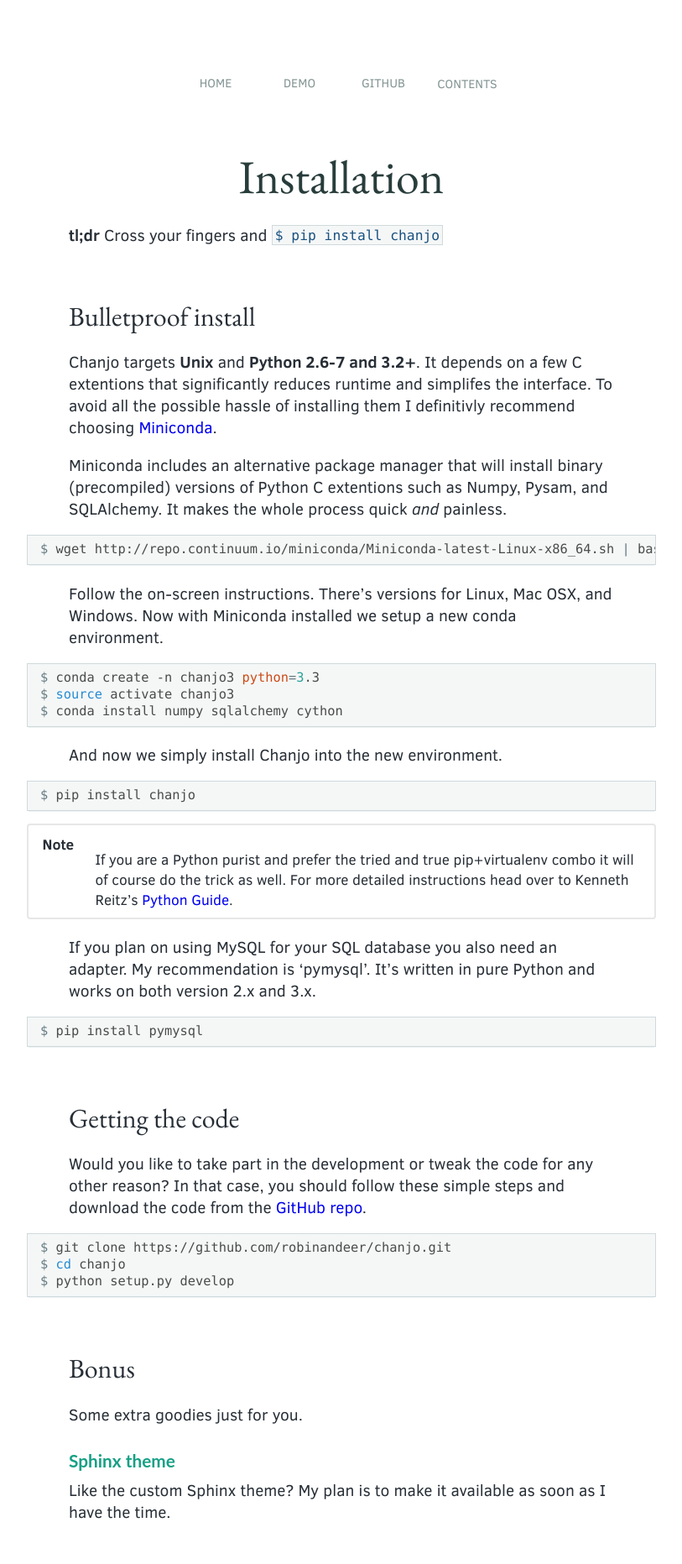
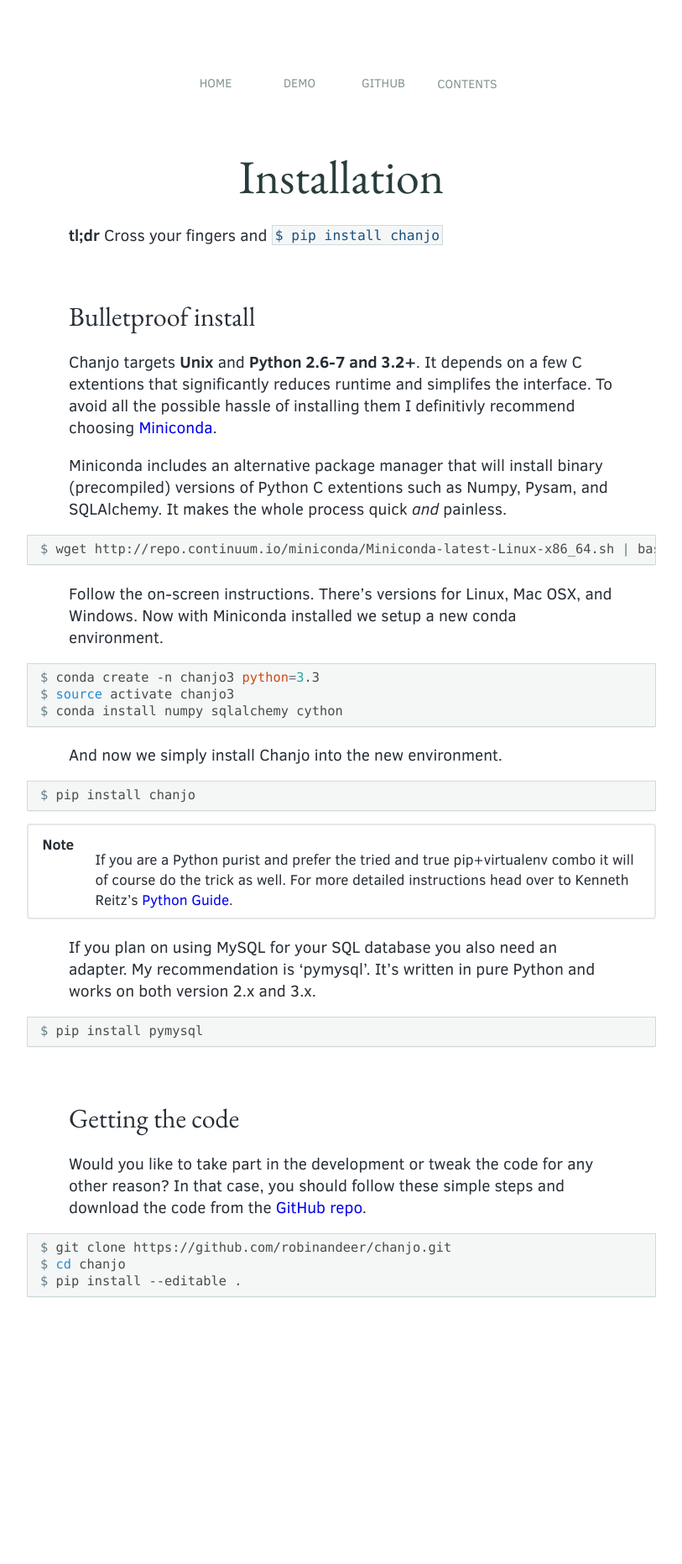
Before and after one commit to Clinical-Genomics/chanjo, a Sphinx documentation site: the page built from docs/installation.rst, in a window 1280 px wide. Shown: the whole page at 84% size, without its empty margins (233-1046 px from the left). Built offline with Sphinx 7.4.7, drawn with Linux system fonts in a browser that asks for light colours; after the commit the page ends 1595 px from its top, so only the background shows below that.

Commit message:
Minor updates to docs

```diff
--- a/docs/developer.rst
+++ b/docs/developer.rst
@@ -3,7 +3,7 @@ Developer's Guide
 ===================
 The developer guide is directed to fellow coders. You should read this if you want to contribute to the development or gain a greater understanding of the code that powers Chanjo.
 
-Coming soon.
+Currently the best resource on this topic is available at GitHub, in the `CONTRIBUTING.md`_ file.
 
 License
 --------
--- a/docs/installation.rst
+++ b/docs/installation.rst
@@ -44,15 +44,7 @@ Would you like to take part in the development or tweak the code for any other r
 
 	$ git clone https://github.com/robinandeer/chanjo.git
 	$ cd chanjo
-	$ python setup.py develop
-
-Bonus
--------
-Some extra goodies just for you.
-
-Sphinx theme
-~~~~~~~~~~~~~~
-Like the custom Sphinx theme? My plan is to make it available as soon as I have the time.
+	$ pip install --editable .
 
 
 .. _Miniconda: http://conda.pydata.org/miniconda.html
```
Also changed, not shown: other parts of docs/developer.rst (+3 -0 lines).
